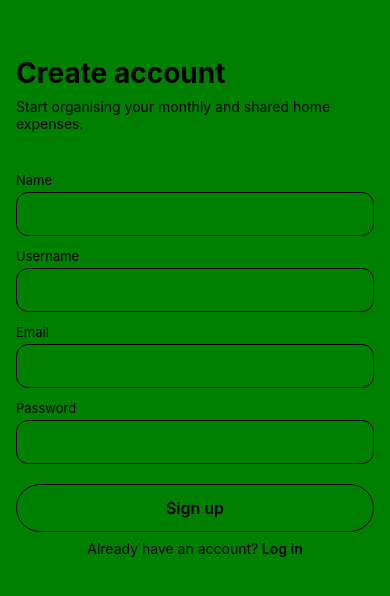
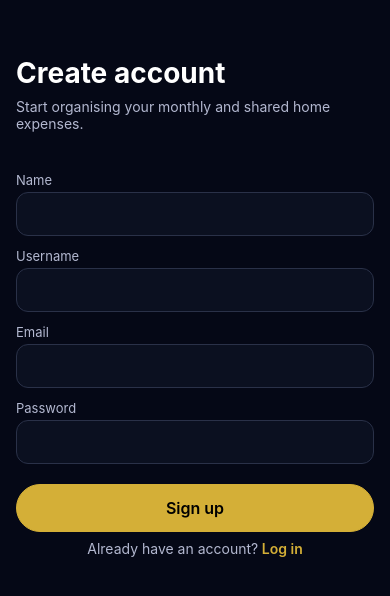
Before and after one commit to Naveen020297/expensify, a React Native app: screen /Signup in a window 390 px wide. Shown: the top 596 px of the page. Built offline with nearby package versions, Linux system fonts and the light colour scheme.

Commit message:
Revert "[ENG-001] Update CSS/Style file to change the main page background color to green"

```diff
--- a/src/theme/theme.ts
+++ b/src/theme/theme.ts
@@ -1,7 +1,56 @@
+export const colors = {
+  background: '#050816',
+  surface: '#0b1020',
+  surfaceElevated: '#151b2f',
+  primary: '#d4af37', // gold
+  primarySoft: '#f5e6b8',
+  textPrimary: '#ffffff',
+  textSecondary: '#b3b8d0',
+  border: '#2a3148',
+  danger: '#ff4d4f',
+  success: '#52c41a'
+};
+
+export const spacing = {
+  xs: 4,
+  sm: 8,
+  md: 16,
+  lg: 24,
+  xl: 32
+};
+
+export const radius = {
+  sm: 8,
+  md: 16,
+  lg: 24,
+  pill: 999
+};
+
+export const typography = {
+  heading1: {
+    fontSize: 28,
+    fontWeight: '700' as const
+  },
+  heading2: {
+    fontSize: 22,
+    fontWeight: '600' as const
+  },
+  body: {
+    fontSize: 16,
+    fontWeight: '400' as const
+  },
+  label: {
+    fontSize: 12,
+    fontWeight: '500' as const,
+    letterSpacing: 0.3
+  }
+};
+
 export const theme = {
-    colors: {
-        background: 'green',
-        // other colors...
-    },
-    // other theme properties...
+  colors,
+  spacing,
+  radius,
+  typography
 };
+
+export type AppTheme = typeof theme;
```
